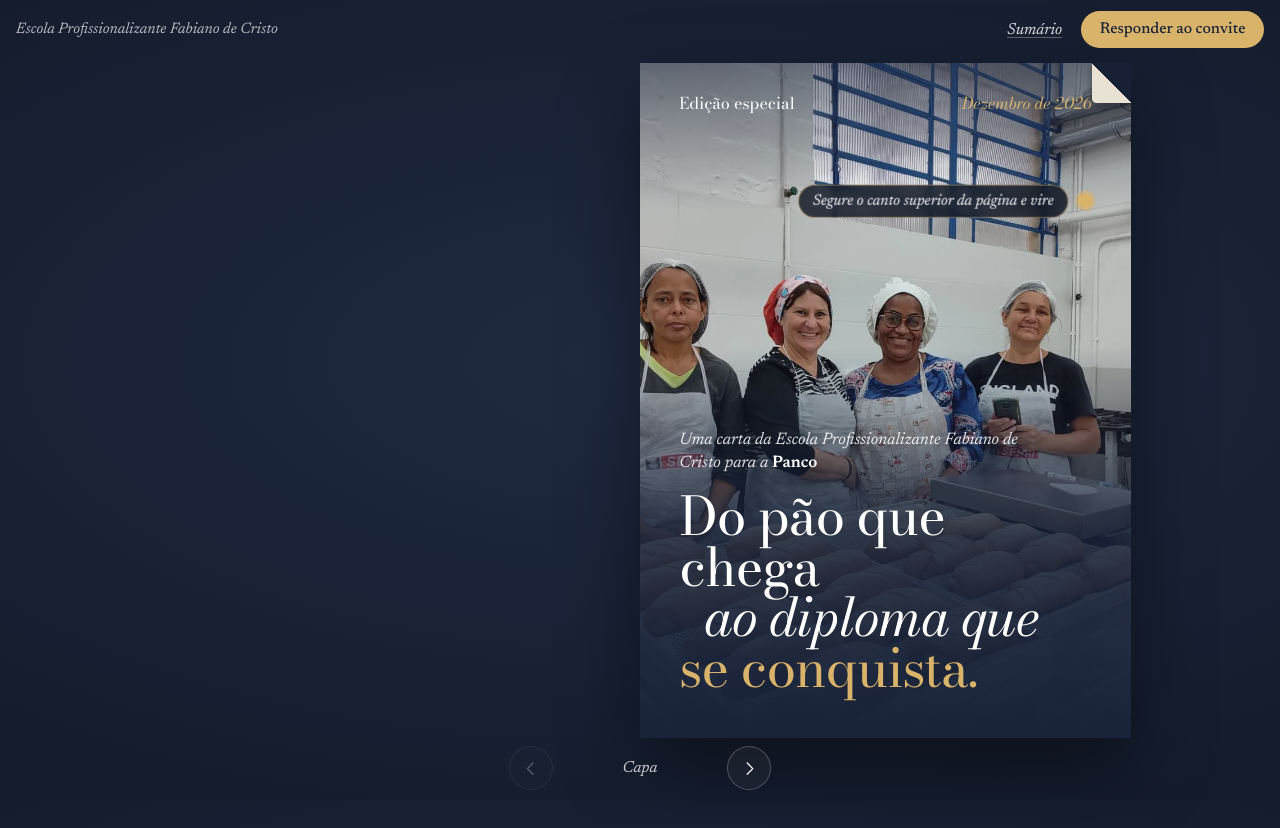
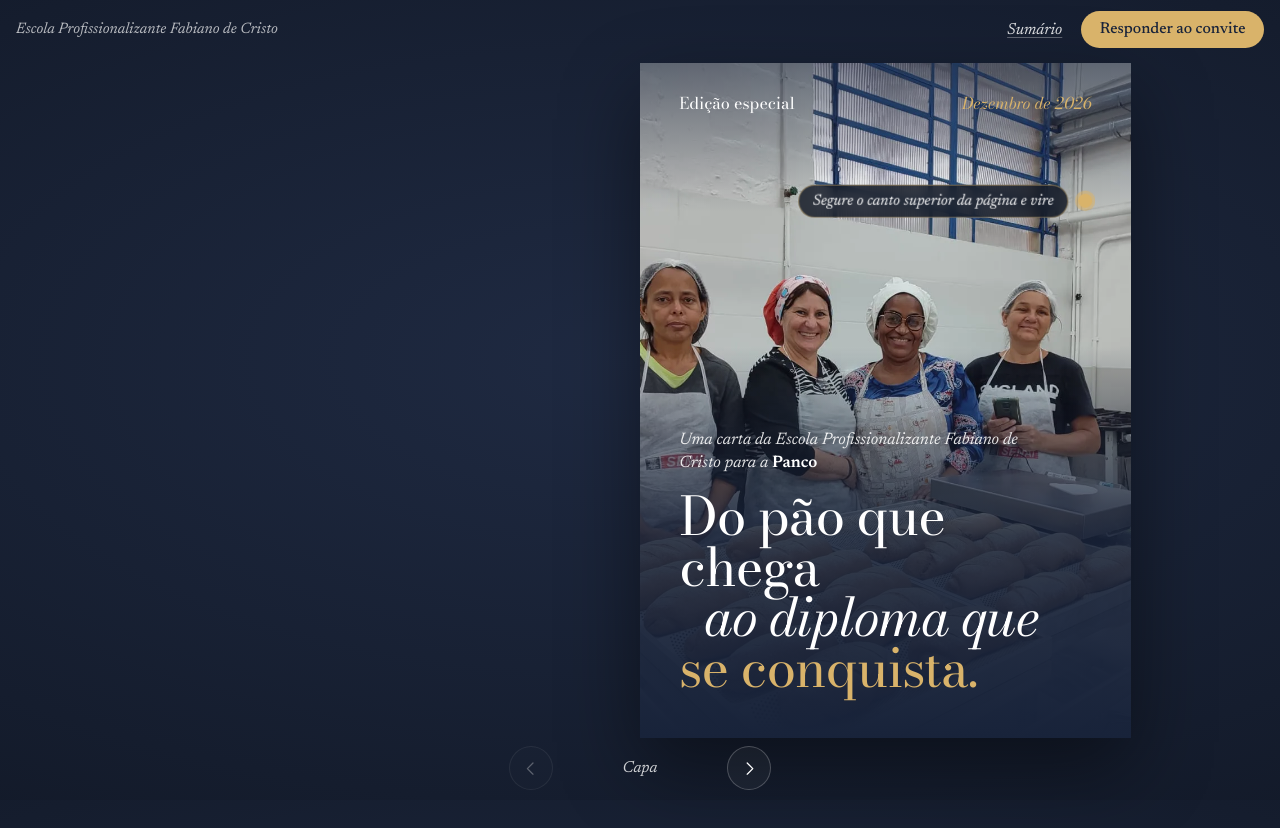
Before and after one commit to welson3000/convite-panco, a website: page index.html in a window 1280 px wide. Drawn offline with Linux system fonts and the light colour scheme.

Commit message:
Remove canto dobrado (volta a versao anterior)

```diff
--- a/styles.css
+++ b/styles.css
@@ -341,14 +341,3 @@ button { font: inherit; color: inherit; }
 .aside { padding-top: 3cqw; }
 
 .controls { position: relative; z-index: 15; }
-
-/* dog-ear: the top-right corner of every turnable page is slightly folded */
-.page.is-recto::before, .--portrait .page:not(.is-last)::before {
-  content: ""; position: absolute; top: 0; right: 0; z-index: 4; pointer-events: none;
-  width: 8cqw; height: 8cqw;
-  background: linear-gradient(225deg, #172034 0 50%, #e8e2d4 50% 100%);
-  border-bottom-left-radius: .9cqw;
-  box-shadow: -.5cqw .6cqw 1.1cqw rgba(0,0,0,.22);
-}
-.page.page--ink.is-recto::before, .--portrait .page--ink:not(.is-last)::before { background: linear-gradient(225deg, #172034 0 50%, #2b3a5c 50% 100%); }
-.page.is-last::before { display: none; }
```
